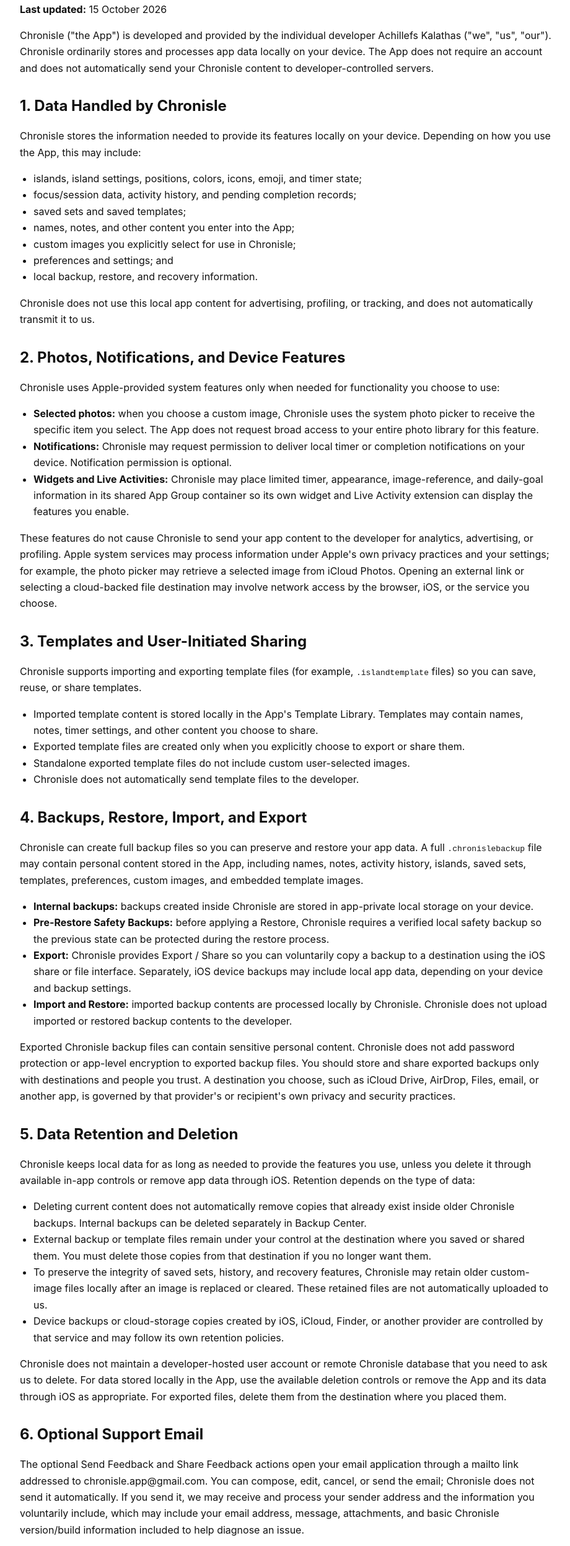
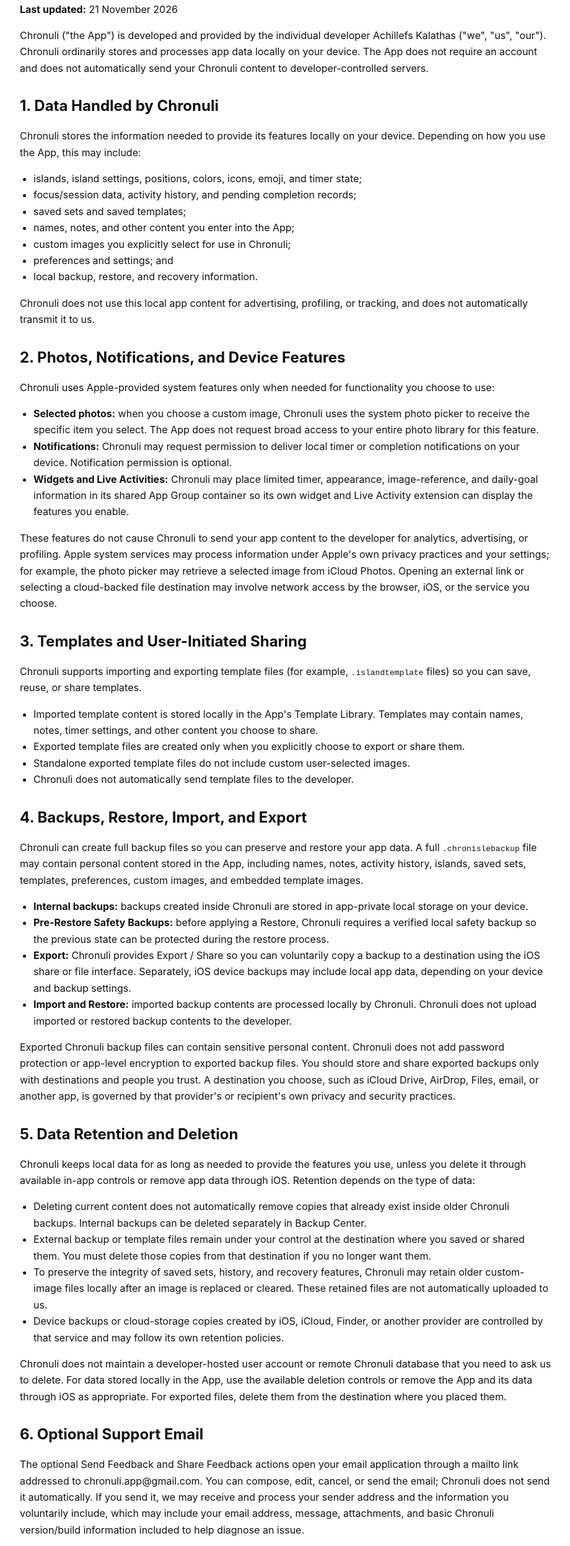
Before and after one commit to Chronisle/chronisle-privacy, a plain HTML site: page privacy-policy.html in a window 1280 px wide. Shown: the part 96-2590 px from the top of the page at 62% size, without its empty margins (178-1098 px from the left). Drawn offline with Linux system fonts and the light colour scheme.

Commit message:
Update Chronuli privacy policy branding and support email

```diff
--- a/privacy-policy.html
+++ b/privacy-policy.html
@@ -3,7 +3,7 @@
 <head>
   <meta charset="UTF-8" />
   <meta name="viewport" content="width=device-width, initial-scale=1.0" />
-  <title>Privacy Policy for Chronisle</title>
+  <title>Privacy Policy for Chronuli</title>
   <style>
     body {
       font-family: -apple-system, BlinkMacSystemFont, "Segoe UI", Roboto, sans-serif;
@@ -32,19 +32,19 @@
   </style>
 </head>
 <body>
-  <h1>Privacy Policy for Chronisle</h1>
-  <p><strong>Last updated:</strong> 15 October 2026</p>
+  <h1>Privacy Policy for Chronuli</h1>
+  <p><strong>Last updated:</strong> 21 November 2026</p>
 
   <p>
-    Chronisle ("the App") is developed and provided by the individual developer Achillefs Kalathas
-    ("we", "us", "our"). Chronisle ordinarily stores and processes app data locally on your device. The App does not
-    require an account and does not automatically send your Chronisle content to developer-controlled
+    Chronuli ("the App") is developed and provided by the individual developer Achillefs Kalathas
+    ("we", "us", "our"). Chronuli ordinarily stores and processes app data locally on your device. The App does not
+    require an account and does not automatically send your Chronuli content to developer-controlled
     servers.
   </p>
 
-  <h2>1. Data Handled by Chronisle</h2>
+  <h2>1. Data Handled by Chronuli</h2>
   <p>
-    Chronisle stores the information needed to provide its features locally on your device. Depending
+    Chronuli stores the information needed to provide its features locally on your device. Depending
     on how you use the App, this may include:
   </p>
   <ul>
@@ -52,39 +52,39 @@
     <li>focus/session data, activity history, and pending completion records;</li>
     <li>saved sets and saved templates;</li>
     <li>names, notes, and other content you enter into the App;</li>
-    <li>custom images you explicitly select for use in Chronisle;</li>
+    <li>custom images you explicitly select for use in Chronuli;</li>
     <li>preferences and settings; and</li>
     <li>local backup, restore, and recovery information.</li>
   </ul>
 
   <p>
-    Chronisle does not use this local app content for advertising, profiling, or tracking, and does
+    Chronuli does not use this local app content for advertising, profiling, or tracking, and does
     not automatically transmit it to us.
   </p>
 
   <h2>2. Photos, Notifications, and Device Features</h2>
   <p>
-    Chronisle uses Apple-provided system features only when needed for functionality you choose to use:
+    Chronuli uses Apple-provided system features only when needed for functionality you choose to use:
   </p>
   <ul>
     <li>
-      <strong>Selected photos:</strong> when you choose a custom image, Chronisle uses the system photo
+      <strong>Selected photos:</strong> when you choose a custom image, Chronuli uses the system photo
       picker to receive the specific item you select. The App does not request broad access to your
       entire photo library for this feature.
     </li>
     <li>
-      <strong>Notifications:</strong> Chronisle may request permission to deliver local timer or
+      <strong>Notifications:</strong> Chronuli may request permission to deliver local timer or
       completion notifications on your device. Notification permission is optional.
     </li>
     <li>
-      <strong>Widgets and Live Activities:</strong> Chronisle may place limited timer, appearance,
+      <strong>Widgets and Live Activities:</strong> Chronuli may place limited timer, appearance,
       image-reference, and daily-goal information in its shared App Group container so its own widget
       and Live Activity extension can display the features you enable.
     </li>
   </ul>
 
   <p>
-    These features do not cause Chronisle to send your app content to the developer for analytics,
+    These features do not cause Chronuli to send your app content to the developer for analytics,
     advertising, or profiling. Apple system services may process information under Apple's own
     privacy practices and your settings; for example, the photo picker may retrieve a selected image
     from iCloud Photos. Opening an external link or selecting a cloud-backed file destination may
@@ -93,19 +93,19 @@
 
   <h2>3. Templates and User-Initiated Sharing</h2>
   <p>
-    Chronisle supports importing and exporting template files (for example,
+    Chronuli supports importing and exporting template files (for example,
     <code>.islandtemplate</code> files) so you can save, reuse, or share templates.
   </p>
   <ul>
     <li>Imported template content is stored locally in the App's Template Library. Templates may contain names, notes, timer settings, and other content you choose to share.</li>
     <li>Exported template files are created only when you explicitly choose to export or share them.</li>
     <li>Standalone exported template files do not include custom user-selected images.</li>
-    <li>Chronisle does not automatically send template files to the developer.</li>
+    <li>Chronuli does not automatically send template files to the developer.</li>
   </ul>
 
   <h2>4. Backups, Restore, Import, and Export</h2>
   <p>
-    Chronisle can create full backup files so you can preserve and restore your app data. A full
+    Chronuli can create full backup files so you can preserve and restore your app data. A full
     <code>.chronislebackup</code> file may contain personal content stored in the App, including names,
     notes, activity history, islands, saved sets, templates, preferences, custom images, and embedded
     template images.
@@ -113,25 +113,25 @@
 
   <ul>
     <li>
-      <strong>Internal backups:</strong> backups created inside Chronisle are stored in app-private
+      <strong>Internal backups:</strong> backups created inside Chronuli are stored in app-private
       local storage on your device.
     </li>
     <li>
-      <strong>Pre-Restore Safety Backups:</strong> before applying a Restore, Chronisle requires a verified local safety backup so the previous state can be protected during the restore process.
+      <strong>Pre-Restore Safety Backups:</strong> before applying a Restore, Chronuli requires a verified local safety backup so the previous state can be protected during the restore process.
     </li>
     <li>
-      <strong>Export:</strong> Chronisle provides Export / Share so you can voluntarily copy a backup to a destination
+      <strong>Export:</strong> Chronuli provides Export / Share so you can voluntarily copy a backup to a destination
       using the iOS share or file interface. Separately, iOS device backups may include local app data,
       depending on your device and backup settings.
     </li>
     <li>
-      <strong>Import and Restore:</strong> imported backup contents are processed locally by Chronisle.
-      Chronisle does not upload imported or restored backup contents to the developer.
+      <strong>Import and Restore:</strong> imported backup contents are processed locally by Chronuli.
+      Chronuli does not upload imported or restored backup contents to the developer.
     </li>
   </ul>
 
   <p>
-    Exported Chronisle backup files can contain sensitive personal content. Chronisle does not add
+    Exported Chronuli backup files can contain sensitive personal content. Chronuli does not add
     password protection or app-level encryption to exported backup files. You should store and share
     exported backups only with destinations and people you trust. A destination you choose, such as
     iCloud Drive, AirDrop, Files, email, or another app, is governed by that provider's or recipient's
@@ -140,21 +140,21 @@
 
   <h2>5. Data Retention and Deletion</h2>
   <p>
-    Chronisle keeps local data for as long as needed to provide the features you use, unless you delete
+    Chronuli keeps local data for as long as needed to provide the features you use, unless you delete
     it through available in-app controls or remove app data through iOS. Retention depends on the type
     of data:
   </p>
   <ul>
     <li>
       Deleting current content does not automatically remove copies that already exist inside older
-      Chronisle backups. Internal backups can be deleted separately in Backup Center.
+      Chronuli backups. Internal backups can be deleted separately in Backup Center.
     </li>
     <li>
       External backup or template files remain under your control at the destination where you saved
       or shared them. You must delete those copies from that destination if you no longer want them.
     </li>
     <li>
-      To preserve the integrity of saved sets, history, and recovery features, Chronisle may retain
+      To preserve the integrity of saved sets, history, and recovery features, Chronuli may retain
       older custom-image files locally after an image is replaced or cleared. These retained files are
       not automatically uploaded to us.
     </li>
@@ -165,7 +165,7 @@
   </ul>
 
   <p>
-    Chronisle does not maintain a developer-hosted user account or remote Chronisle database that you
+    Chronuli does not maintain a developer-hosted user account or remote Chronuli database that you
     need to ask us to delete. For data stored locally in the App, use the available deletion controls
     or remove the App and its data through iOS as appropriate. For exported files, delete them from the
     destination where you placed them.
@@ -174,10 +174,10 @@
   <h2>6. Optional Support Email</h2>
   <p>
     The optional Send Feedback and Share Feedback actions open your email application through a
-    mailto link addressed to chronisle.app@gmail.com. You can compose, edit, cancel, or send the email;
-    Chronisle does not send it automatically. If you send it, we may receive and process your sender
+    mailto link addressed to chronuli.app@gmail.com. You can compose, edit, cancel, or send the email;
+    Chronuli does not send it automatically. If you send it, we may receive and process your sender
     address and the information you voluntarily include, which may include
-    your email address, message, attachments, and basic Chronisle version/build information included to
+    your email address, message, attachments, and basic Chronuli version/build information included to
     help diagnose an issue.
   </p>
 
@@ -186,20 +186,20 @@
     support records. You may request deletion of support correspondence by contacting us at the email
     address below, subject to any legal or technical retention requirements. Email transmission and
     storage are also subject to the practices of your email provider and the receiving email service
-    (Gmail). Chronisle does not apply an automatic deletion schedule to support correspondence.
+    (Gmail). Chronuli does not apply an automatic deletion schedule to support correspondence.
   </p>
 
   <h2>7. Analytics, Advertising, Tracking, and Third-Party SDKs</h2>
   <p>
-    Chronisle does not include third-party analytics, advertising, tracking, or crash-reporting SDKs.
-    We do not use your Chronisle content for advertising or profiling and do not sell personal data.
-    The App does not use App Tracking Transparency because Chronisle does not track users across other
+    Chronuli does not include third-party analytics, advertising, tracking, or crash-reporting SDKs.
+    We do not use your Chronuli content for advertising or profiling and do not sell personal data.
+    The App does not use App Tracking Transparency because Chronuli does not track users across other
     companies' apps or websites.
   </p>
 
   <h2>8. Data Security</h2>
   <p>
-    Chronisle is designed to minimize external data transfer and to keep normal app content on your
+    Chronuli is designed to minimize external data transfer and to keep normal app content on your
     device. Internal backup and recovery mechanisms include integrity checks intended to detect
     incomplete or inconsistent data before a backup or restore is accepted. These integrity checks do
     not make exported backup files confidential or password-protected.
@@ -212,14 +212,14 @@
 
   <h2>9. Children's Privacy</h2>
   <p>
-    Chronisle does not require an account and does not automatically collect app content for the
+    Chronuli does not require an account and does not automatically collect app content for the
     developer. If a user contacts support by email, the information voluntarily included in that
     correspondence is handled as described in Section 6.
   </p>
 
   <h2>10. Changes to This Policy</h2>
   <p>
-    We may update this Privacy Policy from time to time to reflect changes to Chronisle, our data
+    We may update this Privacy Policy from time to time to reflect changes to Chronuli, our data
     practices, Apple requirements, or applicable legal requirements. The latest version will be
     available on this page and will show the date it was last updated.
   </p>
@@ -230,7 +230,7 @@
     may contact:
   </p>
   <p>
-    Email: <a href="mailto:chronisle.app@gmail.com">chronisle.app@gmail.com</a>
+    Email: <a href="mailto:chronuli.app@gmail.com">chronuli.app@gmail.com</a>
   </p>
 </body>
 </html>
```
